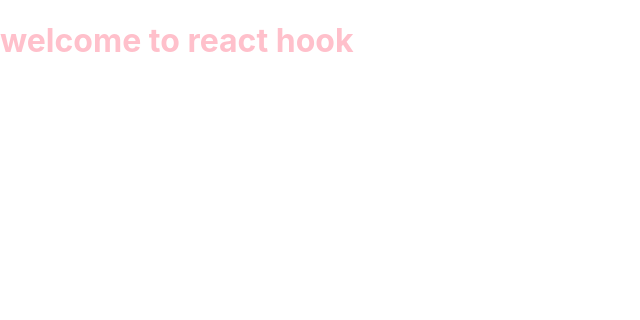
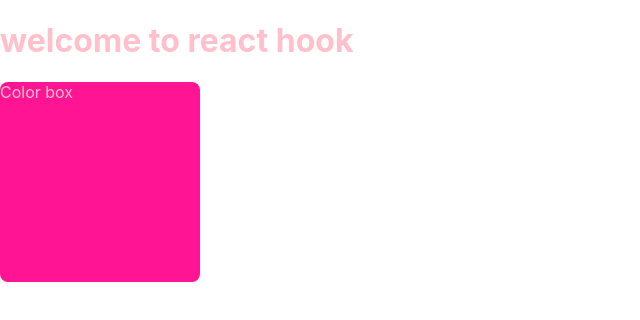
Before and after one commit to TienNguyen-08/React_hook, a React (Create React App) app: page / in a window 1280 px wide. Shown: the top 320 px of the page, without its empty margins (0-640 px from the left). Built offline with nearby package versions, Linux system fonts and the light colour scheme.

Commit message:
add mini color box

```diff
--- a/public/index.html
+++ b/public/index.html
@@ -2,19 +2,16 @@
 <html lang="en">
   <head>
     <meta charset="utf-8" />
-    <link rel="icon" href="%PUBLIC_URL%/favicon.ico" />
     <meta name="viewport" content="width=device-width, initial-scale=1" />
     <meta name="theme-color" content="#000000" />
     <meta
       name="description"
       content="Web site created using create-react-app"
     />
-    <link rel="apple-touch-icon" href="%PUBLIC_URL%/logo192.png" />
     <!--
       manifest.json provides metadata used when your web app is installed on a
       user's mobile device or desktop. See https://developers.google.com/web/fundamentals/web-app-manifest/
     -->
-    <link rel="manifest" href="%PUBLIC_URL%/manifest.json" />
     <!--
       Notice the use of %PUBLIC_URL% in the tags above.
       It will be replaced with the URL of the `public` folder during the build.
--- a/src/App.js
+++ b/src/App.js
@@ -1,9 +1,11 @@
 import './App.scss';
+import ColorBox from './components/ColorBox';
 
 function App() {
   return (
     <div className="app">
       <h1>welcome to react hook</h1>
+      <ColorBox/>
     </div>
   );
 }
--- /dev/null
+++ b/src/components/ColorBox.jsx
@@ -0,0 +1,32 @@
+import React, { useState } from 'react';
+import './colorbox.scss'
+
+ function getRandomColor (){
+    const colorlist = ['red', 'black', 'green', 'yellow', 'blue'];
+    const randomIndex = Math.trunc(Math.random() * 5);
+    return colorlist[randomIndex];
+}
+
+function ColorBox(props) {
+    const [color, setColor] = useState(()=>{
+        const initColor = localStorage.getItem('box_color') || 'deeppink';
+        console.log(initColor);
+        return initColor;
+    });
+    function handleBoxClick() {
+        //get random color ->set color
+        const newColor = getRandomColor();
+        setColor(newColor);
+        localStorage.setItem('box_color', newColor);
+    }
+    return (
+        <div className='colorBox'
+        style={{backgroundColor: color}}
+        onClick={handleBoxClick}
+        >
+            Color box
+        </div>
+    );
+}
+
+export default ColorBox;
--- /dev/null
+++ b/src/components/colorbox.scss
@@ -0,0 +1,11 @@
+.colorBox {
+    $box-size: 200px;
+
+    display: inline-block;
+    width: $box-size;
+    height: $box-size;
+    border-radius: 8px;
+
+    cursor: pointer;
+    transition: all 0.35s ease-in-out 0s;
+}
```
Also changed, not shown: public/manifest.json (deleted), src/logo.svg (deleted), 1 other file (tests, documents, lock files or other folders).
